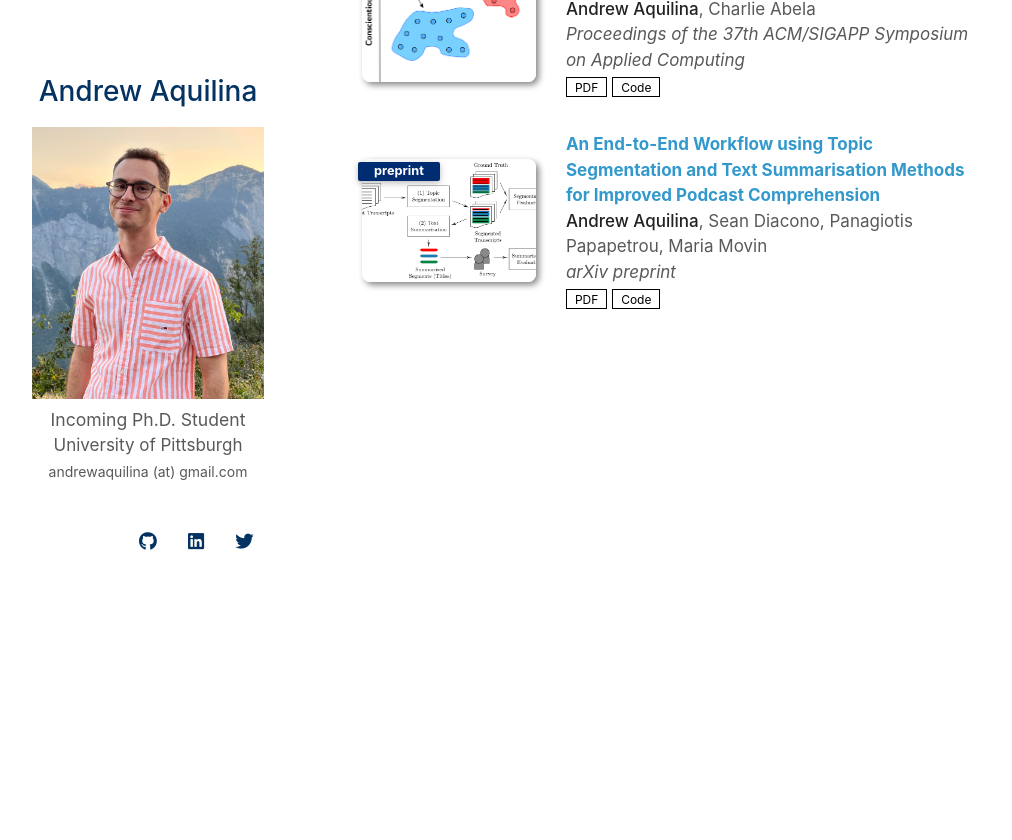
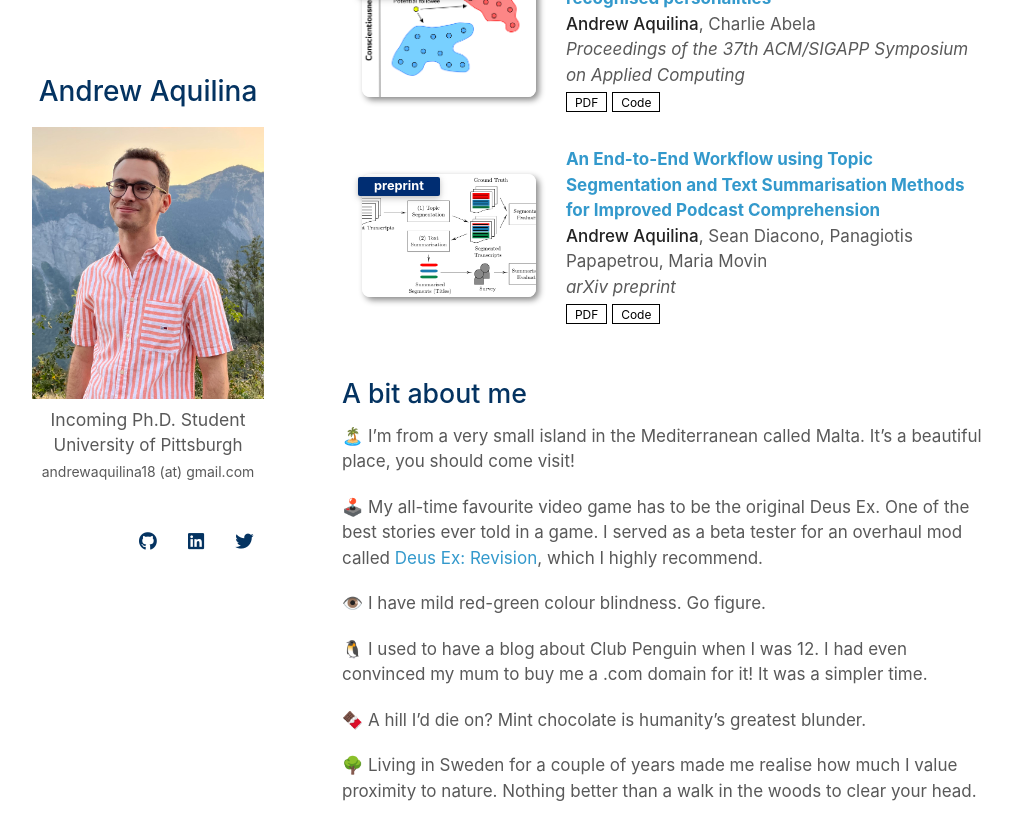
Before and after one commit to andaqu/andaqu.github.io, a Jekyll site: the page built from index.md, in a window 1280 px wide and 900 px high, scrolled down 1602 px. Shown: the top 840 px of the window, without its empty margins (128-1140 px from the left). Built offline with Jekyll 4.4.1, drawn with Linux system fonts in a browser that asks for light colours; nearby versions of some CDN libraries; a style sheet for code colours, icons or effects is not loaded.

Commit message:
fix email and add fun facts

```diff
--- a/_config.yml
+++ b/_config.yml
@@ -2,7 +2,7 @@
 title: Andrew Aquilina
 position: Incoming Ph.D. Student
 affiliation: University of Pittsburgh
-email: andrewaquilina (at) gmail.com
+email: andrewaquilina18 (at) gmail.com
 
 # Search Engine Optimization (SEO)
 # The following information is used to improve the website traffic from search engines, e.g., Google.
--- a/_includes/publications.md
+++ b/_includes/publications.md
@@ -1,5 +1,3 @@
-<h2 id="publications" style="margin: 2px 0px -15px;">Publications</h2>
-
 <div class="publications">
 <ol class="bibliography">
 
--- a/index.md
+++ b/index.md
@@ -85,8 +85,21 @@ Before my move to Stockholm, I also completed my bachelor’s in AI at the Unive
     </div>
 </div>
 
+
+## Publications
+
 {% include_relative _includes/publications.md %}
 
-<!-- ## Fun Facts
+## A bit about me
 
-* I'm from a very small island in the Mediterranean called Malta. It's a beautiful place, you should visit sometime! -->
+🏝️ I'm from a very small island in the Mediterranean called Malta. It's a beautiful place, you should come visit!
+
+🕹️ My all-time favourite video game has to be the original Deus Ex. One of the best stories ever told in a game. I served as a beta tester for an overhaul mod called [Deus Ex: Revision](https://store.steampowered.com/app/397550/Deus_Ex_Revision/), which I highly recommend.
+
+👁️ I have mild red-green colour blindness. Go figure.
+
+🐧 I used to have a blog about Club Penguin when I was 12. I had even convinced my mum to buy me a .com domain for it! It was a simpler time.
+
+🍫 A hill I'd die on? Mint chocolate is humanity's greatest blunder.
+
+🌳 Living in Sweden for a couple of years made me realise how much I value proximity to nature. Nothing better than a walk in the woods to clear your head.
```
